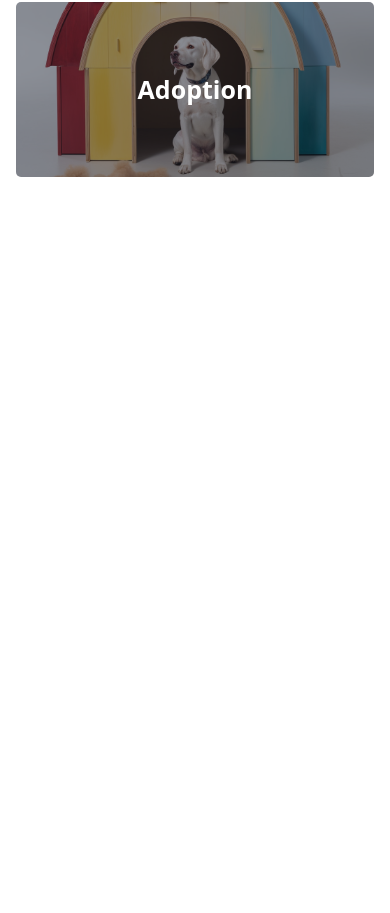
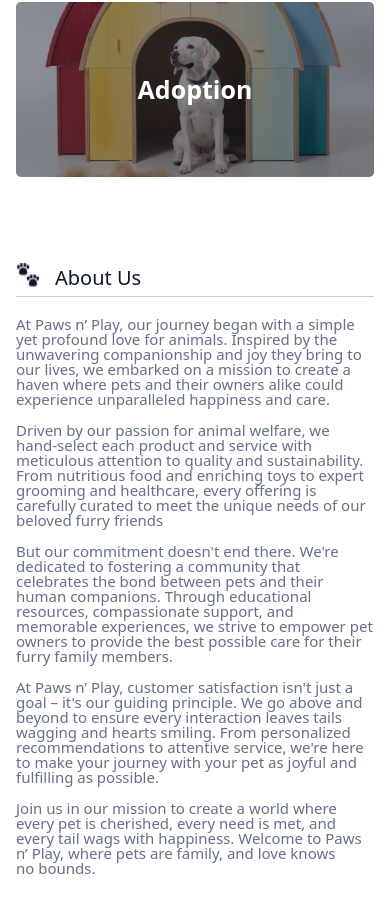
Before and after one commit to nevenmitrovic/paws-landing, a React (Vite) app: page / in a window 390 px wide. Shown: the part 2861-3774 px from the top of the page. Before the commit the page ends 3084 px from the top, so only its background shows below. Built offline with nearby package versions, Linux system fonts and the light colour scheme; a web font is replaced by a local one.

Commit message:
add about us for mobile devices

```diff
--- a/src/App.tsx
+++ b/src/App.tsx
@@ -2,6 +2,7 @@ import Header from '@/components/Header/Header'
 import HeroSection from '@/components/HeroSection/HeroSection'
 import Shop from '@/components/Shop/Shop'
 import Services from '@/components/Services/Services'
+import AboutUs from './components/AboutUs/AboutUs'
 
 function App() {
 	return (
@@ -11,6 +12,7 @@ function App() {
 				<HeroSection />
 				<Shop />
 				<Services />
+				<AboutUs />
 			</main>
 		</>
 	)
--- /dev/null
+++ b/src/components/AboutUs/AboutUs.tsx
@@ -0,0 +1,28 @@
+import Section from '@/components/common/Section/Section'
+import styles from './about-us.module.css'
+import { useIsMobile } from '@/hooks/useIsMobile'
+
+const PARAGRAPHS = [
+	'At Paws n’ Play, our journey began with a simple yet profound love for animals. Inspired by the unwavering companionship and joy they bring to our lives, we embarked on a mission to create a haven where pets and their owners alike could experience unparalleled happiness and care.',
+	'Driven by our passion for animal welfare, we hand-select each product and service with meticulous attention to quality and sustainability. From nutritious food and enriching toys to expert grooming and healthcare, every offering is carefully curated to meet the unique needs of our beloved furry friends',
+	`But our commitment doesn't end there. We're dedicated to fostering a community that celebrates the bond between pets and their human companions. Through educational resources, compassionate support, and memorable experiences, we strive to empower pet owners to provide the best possible care for their furry family members.`,
+	`At Paws n’ Play, customer satisfaction isn't just a goal – it's our guiding principle. We go above and beyond to ensure every interaction leaves tails wagging and hearts smiling. From personalized recommendations to attentive service, we're here to make your journey with your pet as joyful and fulfilling as possible.`,
+	`Join us in our mission to create a world where every pet is cherished, every need is met, and every tail wags with happiness. Welcome to Paws n’ Play, where pets are family, and love knows no bounds.`,
+]
+
+export default function AboutUs() {
+	const isMobile = useIsMobile()
+
+	return (
+		<Section id='about-us' headerText='About Us'>
+			<div className={styles.aboutUs}>
+				<div>
+					{PARAGRAPHS.map((paragraph) => (
+						<p key={paragraph}>{paragraph}</p>
+					))}
+				</div>
+				{!isMobile && <div>slike</div>}
+			</div>
+		</Section>
+	)
+}
--- /dev/null
+++ b/src/components/AboutUs/about-us.module.css
@@ -0,0 +1,21 @@
+.aboutUs {
+	display: flex;
+}
+.aboutUs > div:first-child {
+	display: flex;
+	flex-direction: column;
+	gap: 16px;
+}
+.aboutUs > div:first-child p {
+	color: var(--clr-slate-gray);
+	line-height: 100%;
+	font-size: var(--fs-paragraph);
+}
+
+@media (width > 768px) {
+	.aboutUs {
+		border: 0.2px solid rgb(0, 0, 0, 0.2);
+		margin-inline: 40px;
+		padding: 40px 20px;
+	}
+}
--- a/src/components/Shop/shop.module.css
+++ b/src/components/Shop/shop.module.css
@@ -48,13 +48,11 @@
 
 @media (width > 768px) {
 	.commerce {
-		gap: 40px;
-	}
-	.commerce {
 		border: 0.2px solid rgb(0, 0, 0, 0.2);
 		margin-inline: 40px;
 		padding: 40px 20px;
 		min-height: 739px;
+		gap: 40px;
 	}
 	.commerce > h3 {
 		font-size: 35px;
```
